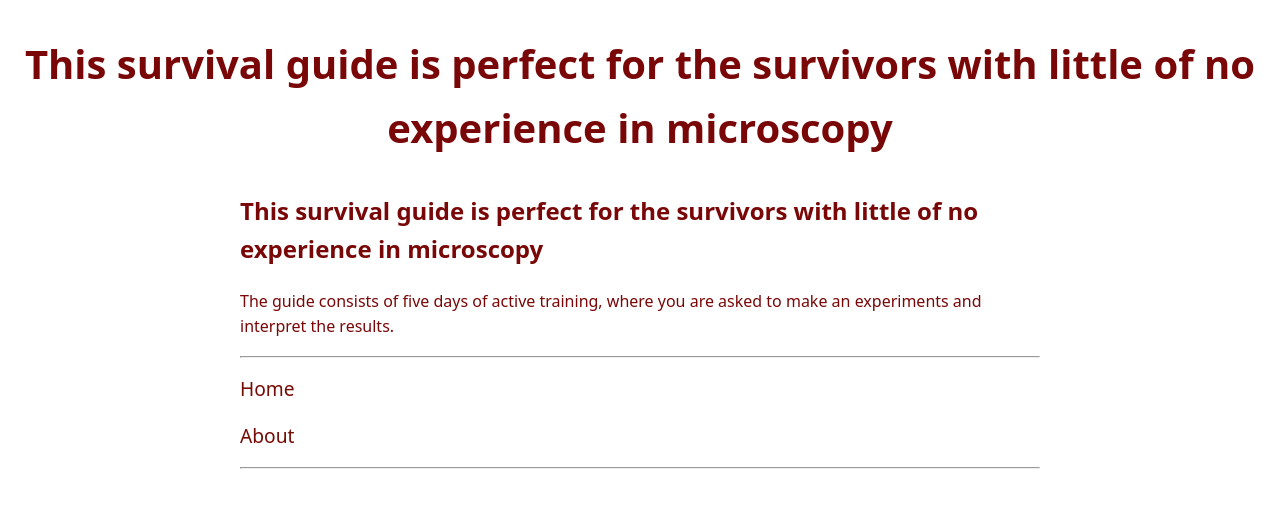
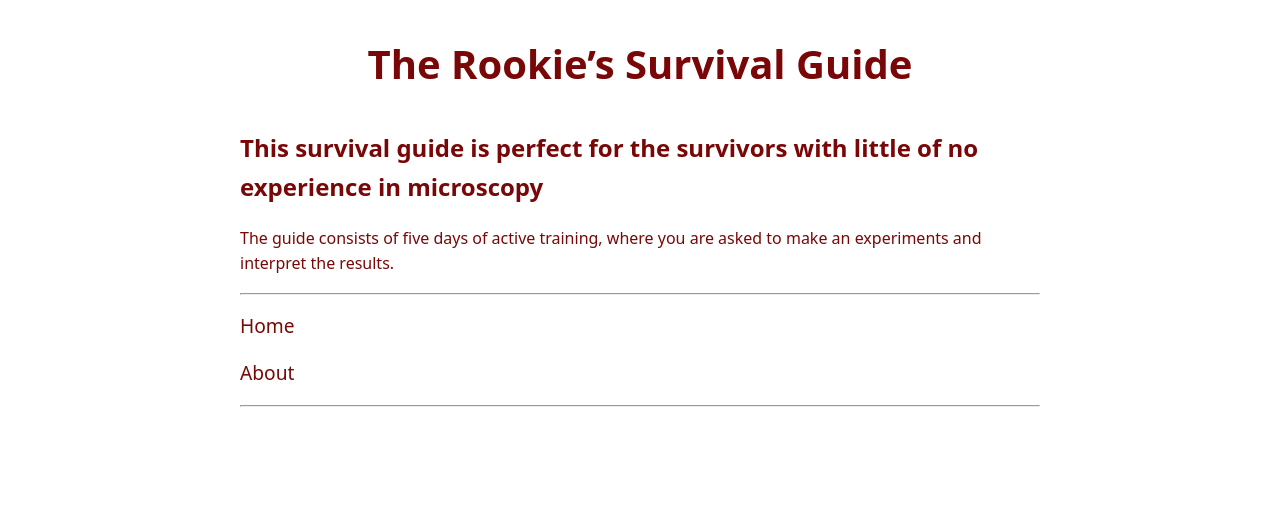
Before and after one commit to drkutuzov/drkutuzov.github.io, a Jekyll site: the page built from rookie_guide.md, in a window 1280 px wide. Shown: the top 508 px of the page. Built offline with Jekyll 4.4.1, drawn with Linux system fonts in a browser that asks for light colours; our own code applies the rules of GitHub Pages for plain Markdown files.

Commit message:
fixing title issues

```diff
--- a/_layouts/default.html
+++ b/_layouts/default.html
@@ -44,7 +44,7 @@
     </style>
   </head>
   <body>
-    <h1>{{ page.title }}</h1>
+    <!-- <h1>{{ page.title }}</h1> -->
     <section>
       {{ content }}
     {% include navigation.html %}
--- a/rookie_guide.md
+++ b/rookie_guide.md
@@ -1,5 +1,6 @@
 ---
 layout: default
 ---
+# {{ site.guide }}
 ## This survival guide is perfect for the survivors with little of no experience in microscopy
 The guide consists of five days of active training, where you are asked to make an experiments and interpret the results.
```
Also changed, not shown: challenges.md (+1 -1 lines), resourses.md (+1 -1 lines).
